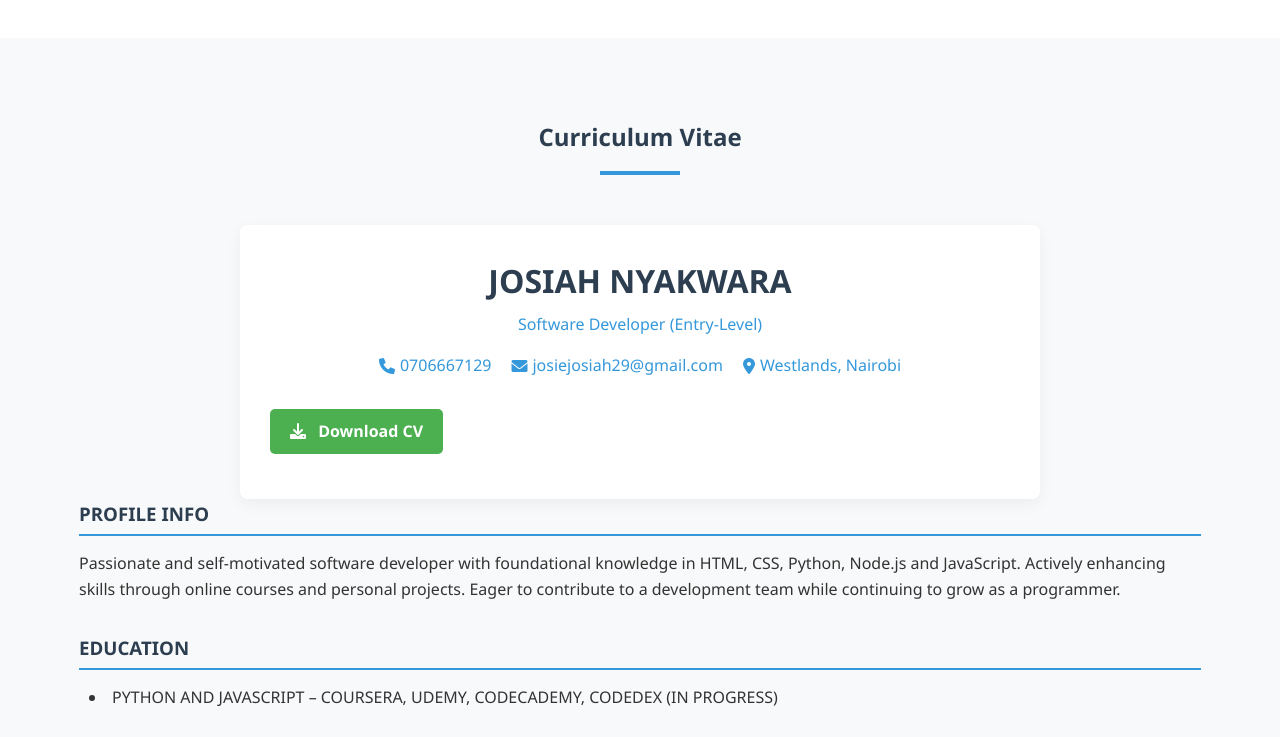
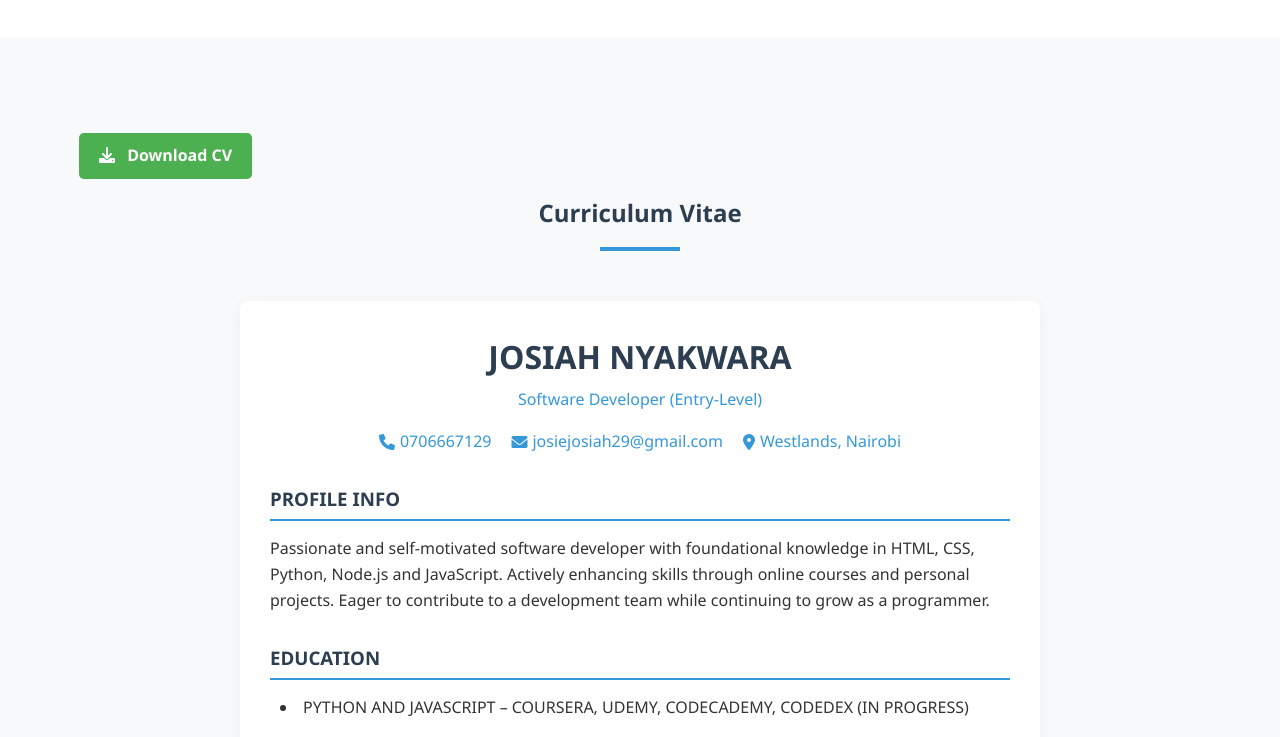
Before and after one commit to TJ-dot-1/portfolio, a plain HTML site: page index.html in a window 1280 px wide. Shown: the part 2540-3277 px from the top of the page. Drawn offline with Linux system fonts and the light colour scheme.

Commit message:
index.html

```diff
--- a/index.html
+++ b/index.html
@@ -765,6 +765,13 @@
 
     <section id="cv" class="section">
         <div class="container">
+            <!-- Download Button -->
+                    <div class="download-cv">
+                        <a href="#cv.pdf" download="Josiah_Nyakwara_CV.pdf" class="download-btn">
+                            <i class="fas fa-download"></i> Download CV
+                        </a>
+                    </div>
+                </div>
             <h2 class="section-title">Curriculum Vitae</h2>
             <div class="cv-container">
                 <div class="cv-header">
@@ -774,13 +781,6 @@
                         <a href="tel:0706667129"><i class="fas fa-phone"></i> 0706667129</a>
                         <a href="mailto:josiejosiah29@gmail.com"><i class="fas fa-envelope"></i> josiejosiah29@gmail.com</a>
                         <a href="#"><i class="fas fa-map-marker-alt"></i> Westlands, Nairobi</a>
-                    </div>
-                </div>
-                <!-- Download Button -->
-                    <div class="download-cv">
-                        <a href="path/to/your-cv.pdf" download="Josiah_Nyakwara_CV.pdf" class="download-btn">
-                            <i class="fas fa-download"></i> Download CV
-                        </a>
                     </div>
                 </div>
 
@@ -852,7 +852,6 @@
                     <ul>
                         <li>English</li>
                         <li>Swahili</li>
-                        <li>Kisii</li>
                     </ul>
                 </div>
 
```
